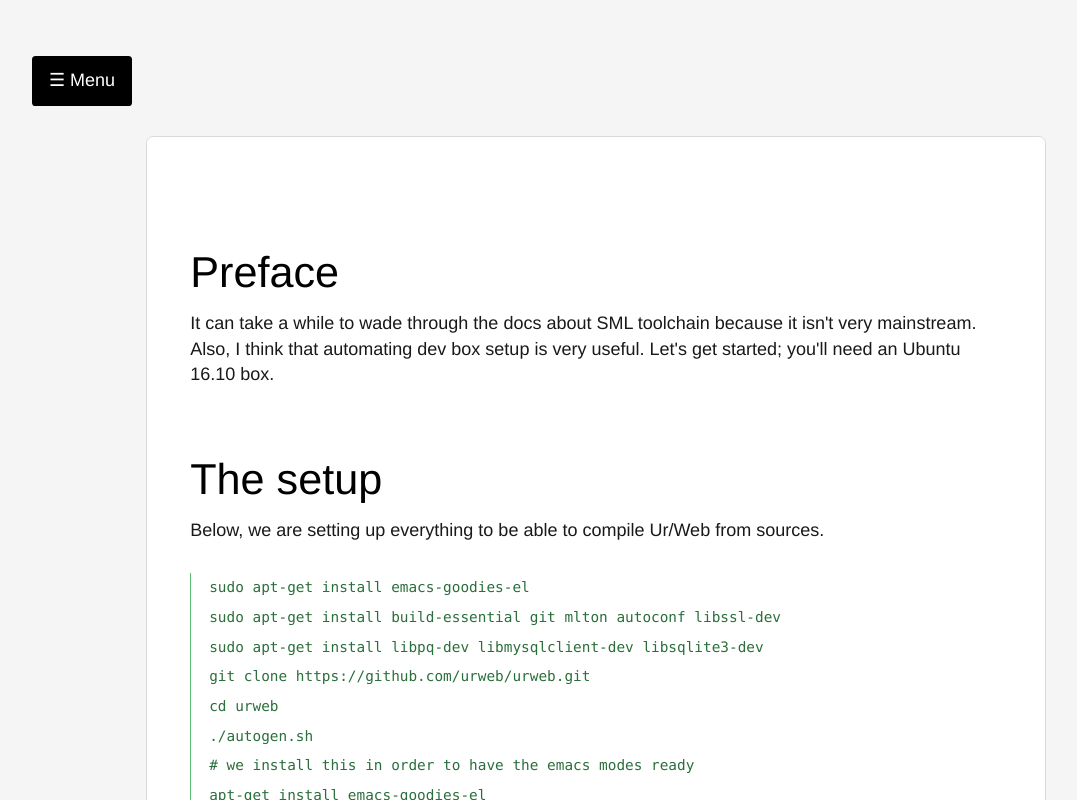
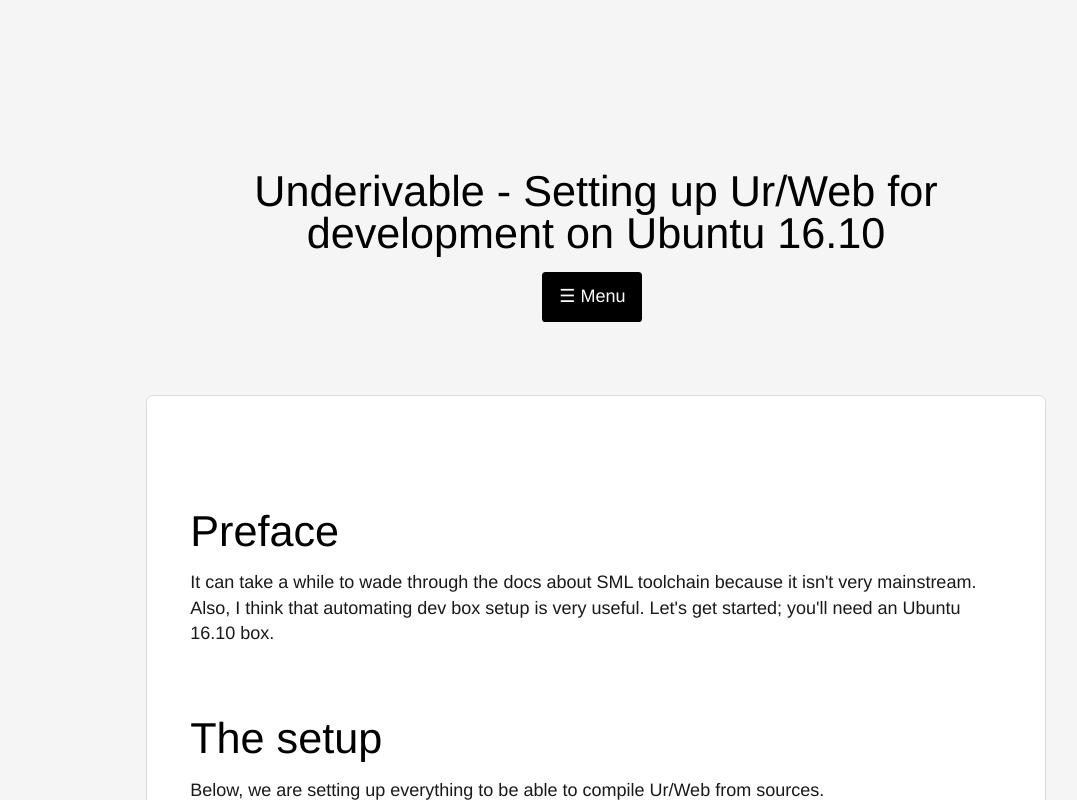
Before and after one commit to ashalkhakov/ashalkhakov.github.com, a plain HTML site: page articles/urweb-setup.html in a window 1280 px wide. Shown: the whole page, without its empty margins (44-1121 px from the left). Drawn offline with nearby package versions, Linux system fonts and the light colour scheme.

Commit message:
Release at "Вс янв  6 21:41:15 EET 2019"

```diff
--- a/articles/urweb-setup.html
+++ b/articles/urweb-setup.html
@@ -28,8 +28,17 @@
 </nav>
 <div class="site-overlay"></div>
 <div id="container">
-<button class="menu-btn">☰ Menu</button>
 <section>
+<header>
+<nav>
+<ul><li><h1>Underivable - Setting up Ur/Web for development on Ubuntu 16.10</h1></li></ul>
+</nav>
+<nav>
+<ul>
+<li><button class="menu-btn">☰ Menu</button></li>
+</ul>
+</nav>
+</header>
 <article>
 
 <h1>Preface</h1>
```
Also changed, not shown: articles.html (+10 -1 lines), articles/splitcalc.html (+10 -1 lines), contact.html (+10 -1 lines), index.html (+10 -1 lines), projects.html (+10 -1 lines).
